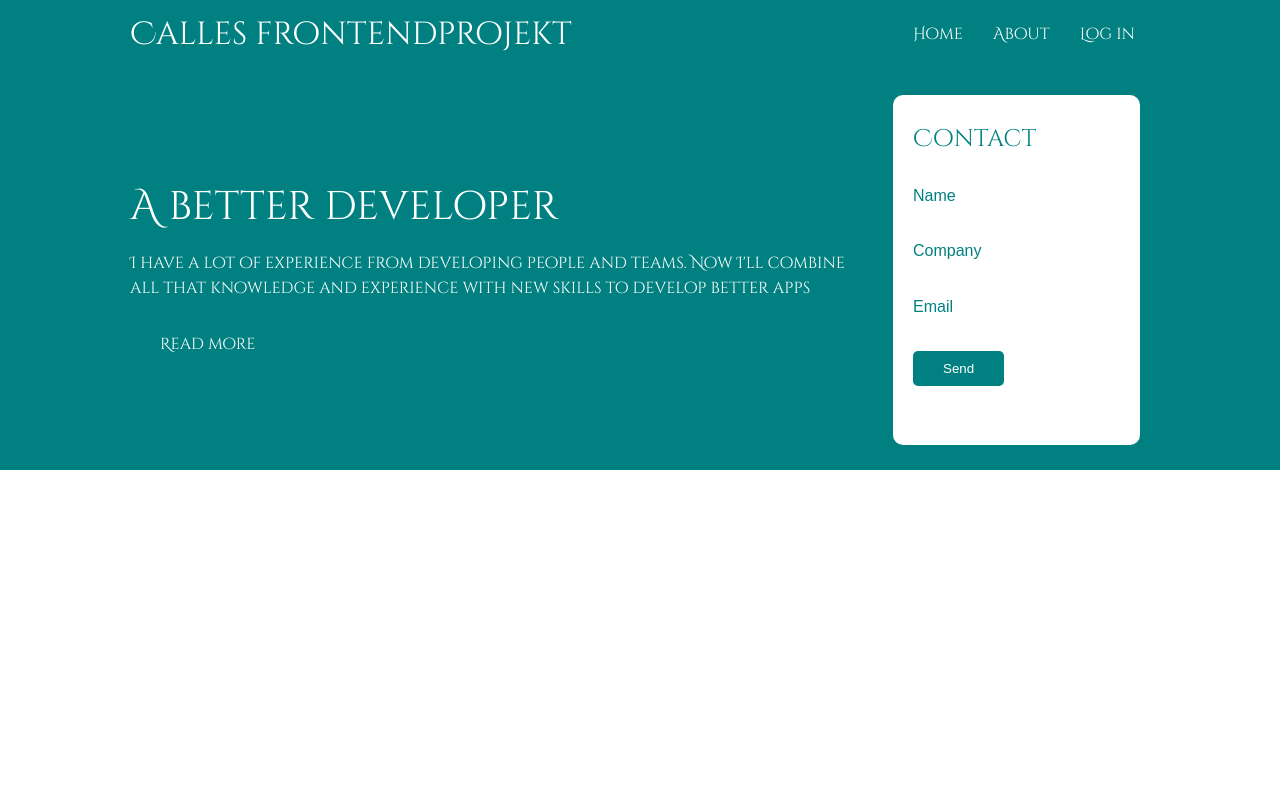
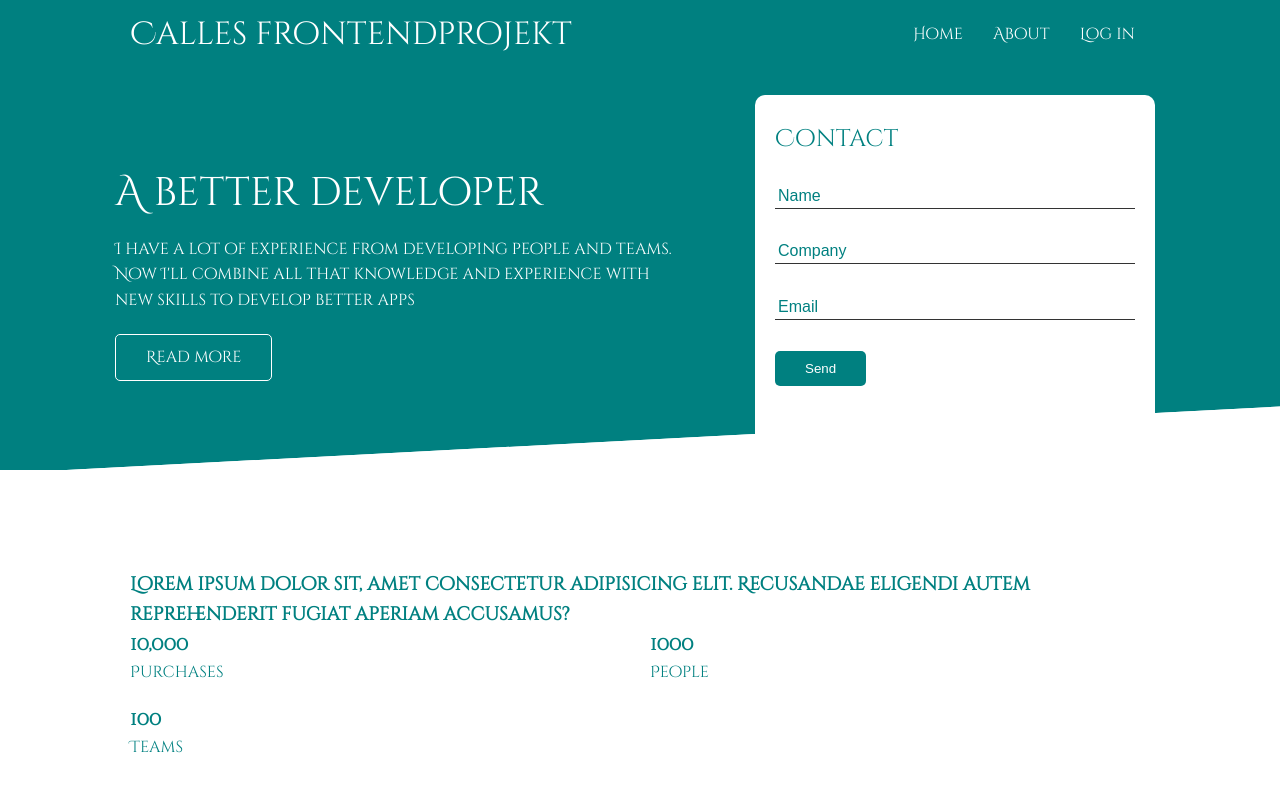
Before and after one commit to coachvredin/calle-vredin-web-project, a plain HTML site: page index.html in a window 1280 px wide. Drawn offline with Linux system fonts and the light colour scheme.

Commit message:
Innehåll i HTML & designat det i CSS.

```diff
--- a/index.html
+++ b/index.html
@@ -25,7 +25,7 @@
             <div class="showcase-text">
                 <h1>A better developer</h1>
                 <p>I have a lot of experience from developing people and teams. Now I'll combine all that knowledge and experience with new skills to develop better apps</p>
-                <a href="about.html" class="button outline">Read more</a>
+                <a href="about.html" class="btn btn-outline">Read more</a>
             </div>
 
            <div class="showcase-form card">
@@ -43,10 +43,36 @@
                           <input type="email" name="email" placeholder="Email" required>
                    </div>
 
-                   <input type="submit" value="Send" class="button">
+                   <input type="submit" value="Send" class="btn btn-primary">
                </form>
            </div>
         </div>
     </section>
+
+    <section class="stats">
+        <div class="container">
+            <h3 class="stats-heading text-center my-1">
+                Lorem ipsum dolor sit, amet consectetur adipisicing elit. Recusandae eligendi autem reprehenderit fugiat aperiam accusamus?
+            </h3>
+
+            <div class="grid grid-3 text-center my-4">
+                <div>
+                    <i class="fas fa-purchases fa-3x"></i>
+                    <h3>10,000</h3>
+                    <p class="text-secondary">Purchases</p>
+                </div>
+                <div>
+                    <i class="fas fa-people fa-3x"></i>
+                    <h3>1000</h3>
+                    <p class="text-secondary">People</p>
+                </div>
+                    <div>
+                    <i class="fas fa-teams fa-3x"></i>
+                    <h3>100</h3>
+                    <p class="text-secondary">Teams</p>
+                </div>
+            </div>
+        </div>
+    </section>
 </body>
 </html>
--- a/style.css
+++ b/style.css
@@ -105,16 +105,37 @@ img {
     margin: 30px 0;
 }
 
-.showcase-form input[type="text"],
-.showcase-form input[type="email"] {
+.showcase-form input[type='text'],
+.showcase-form input[type='email'] {
     color: teal;
     border: 0;
-    font-size: medium;
-    border-bottom: 1px solid white;
+    border-bottom: 1px solid #333;
+    width: 100%;
+    padding: 3px;
+    font-size: 16px
 }
 
 .showcase-form input:focus {
     outline: none;
+}
+
+.showcase::before,
+.showcase::after {
+    content:'';
+    position: absolute;
+    height: 100px;
+    bottom: -70px;
+    right: 0;
+    left: 0;
+    background: white;
+    transform: skewY(-3deg);
+    -webkit-transform: skewY(-3deg);
+    -moz-transform: skewY(-3deg);
+    -ms-transform: skewY(-3deg);
+}
+
+.stats {
+    padding-top: 100px;
 }
 
 /* Utilities */
@@ -133,7 +154,7 @@ img {
     margin: 10px;
 }
 
-.button {
+.btn {
     display: inline-block;
     padding: 10px 30px;
     cursor: pointer;
@@ -141,6 +162,15 @@ img {
     color: white;
     border: none;
     border-radius: 5px;
+}
+
+.btn-outline {
+    background-color: transparent;
+    border: 1px solid white;
+}
+
+.btn:hover{
+    transform: scale(0.98);
 }
 
 .flex {
@@ -151,7 +181,7 @@ img {
 }
 
 .grid {
-    display: flex;
+    display: grid;
     grid-template-columns: repeat(2, 1fr);
     gap: 20px;
     justify-content: center;
```
